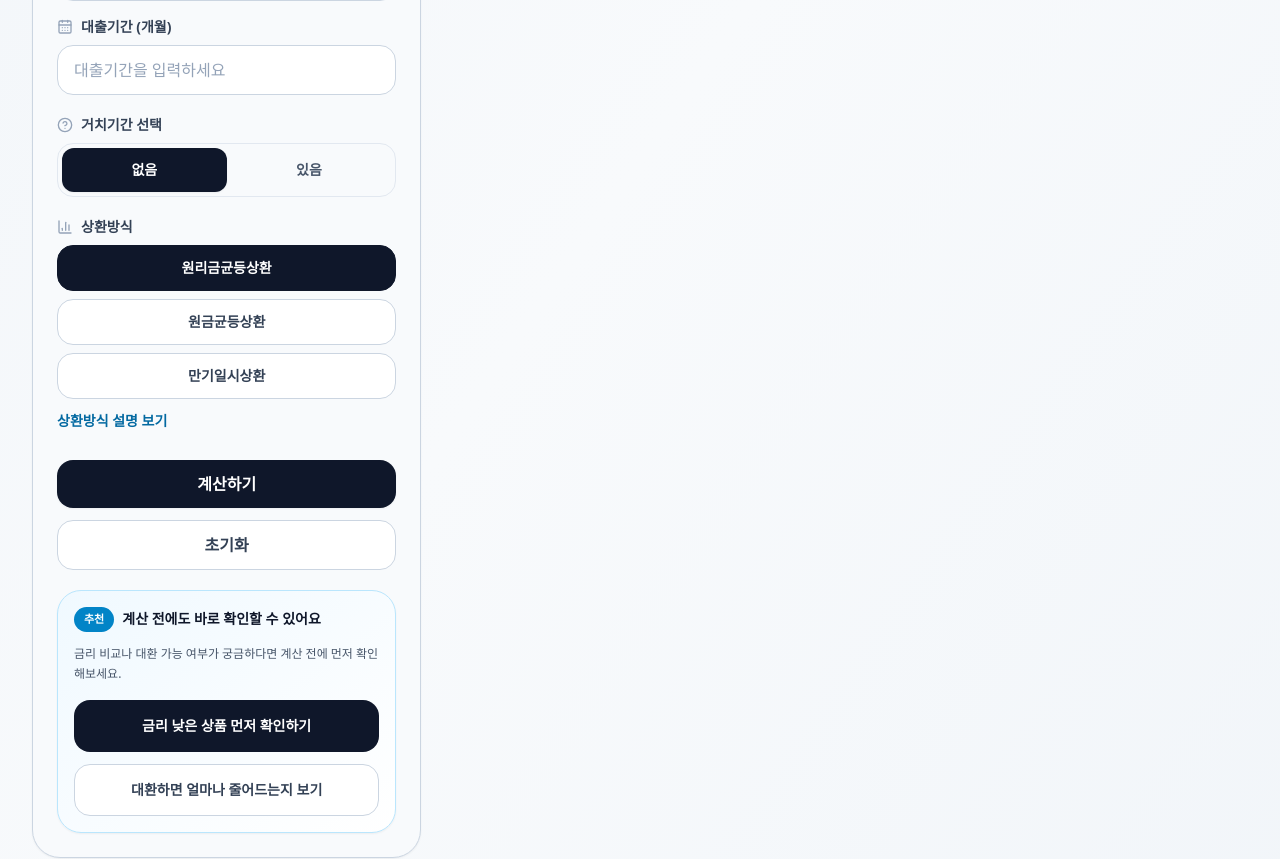
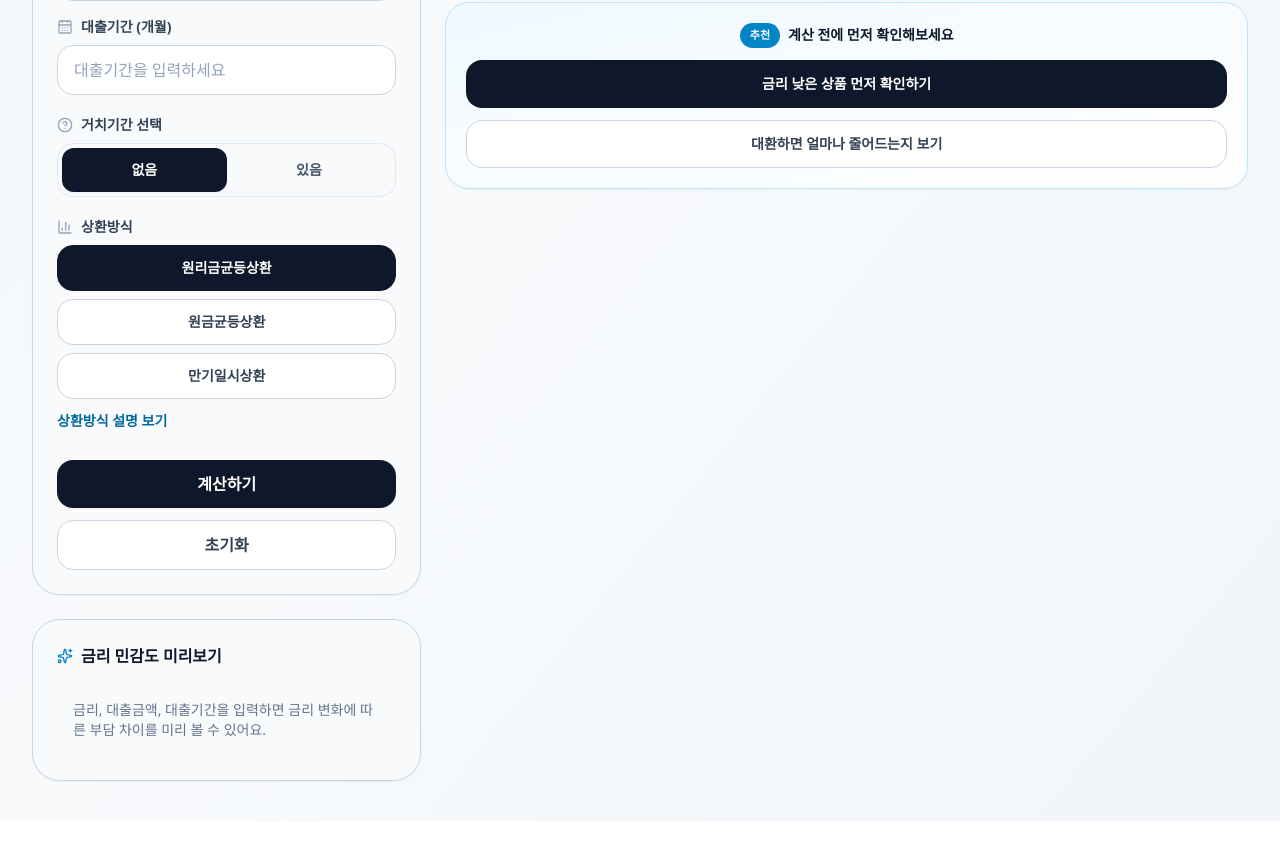
Before and after one commit to jabg31002000-sketch/loan-calculator, a React (Vite) app: page / in a window 1280 px wide. Shown: the part 760-1619 px from the top of the page. After the commit the page ends 1581 px from the top, so only its background shows below. Built offline with nearby package versions, Linux system fonts and the light colour scheme.

Commit message:
CTA 위치 수정 완료

```diff
--- a/src/LoanCalculatorRedesign.jsx
+++ b/src/LoanCalculatorRedesign.jsx
@@ -1030,39 +1030,6 @@ export default function LoanCalculatorRedesign() {
                     </button>
                   </div>
 
-<div className="rounded-3xl border border-sky-200 bg-gradient-to-br from-sky-50 to-white p-4 shadow-sm">
-  <div className="mb-3 flex items-center gap-2">
-    <span className="inline-flex rounded-full bg-sky-600 px-2.5 py-1 text-[11px] font-bold text-white">
-      추천
-    </span>
-    <p className="text-sm font-semibold text-slate-900">
-      계산 전에도 바로 확인할 수 있어요
-    </p>
-  </div>
-
-  <p className="mb-4 text-xs leading-5 text-slate-600">
-    금리 비교나 대환 가능 여부가 궁금하다면 계산 전에 먼저 확인해보세요.
-  </p>
-
-  <div className="grid grid-cols-1 gap-3">
-    <a
-      href="/loan-compare"
-      onClick={() => trackCtaClick("rate_compare_precalc")}
-      className="inline-flex min-h-[52px] items-center justify-center rounded-2xl bg-slate-900 px-4 py-3 text-sm font-bold text-white transition duration-150 hover:bg-slate-800 hover:shadow-md active:scale-[0.98] active:translate-y-[1px]"
-    >
-      금리 낮은 상품 먼저 확인하기
-    </a>
-
-    <a
-      href="/refinance-guide"
-      onClick={() => trackCtaClick("refinance_saving_precalc")}
-      className="inline-flex min-h-[52px] items-center justify-center rounded-2xl border border-slate-300 bg-white px-4 py-3 text-sm font-bold text-slate-700 transition duration-150 hover:bg-slate-50 hover:shadow-md active:scale-[0.98] active:translate-y-[1px]"
-    >
-      대환하면 얼마나 줄어드는지 보기
-    </a>
-  </div>
-</div>
-
                   {error && (
                     <div className="rounded-2xl border border-rose-200 bg-rose-50 px-4 py-3 text-sm font-medium text-rose-700">
                       {error}
@@ -1110,6 +1077,7 @@ export default function LoanCalculatorRedesign() {
 
           <main className="space-y-6 xl:col-span-8">
             {!result || !submittedInput ? (
+  <>
     <div className="flex min-h-[420px] items-center justify-center rounded-[28px] border border-dashed border-slate-300 bg-white/70 p-10 text-center shadow-sm">
       <div>
         <div className="mx-auto mb-4 flex h-16 w-16 items-center justify-center rounded-full bg-sky-50">
@@ -1121,6 +1089,38 @@ export default function LoanCalculatorRedesign() {
         </p>
       </div>
     </div>
+
+    <div className="mt-6">
+  <div className="w-full rounded-3xl border border-sky-200 bg-gradient-to-br from-sky-50 to-white p-5 shadow-sm">
+        <div className="mb-3 flex items-center justify-center gap-2">
+          <span className="inline-flex rounded-full bg-sky-600 px-2.5 py-1 text-[11px] font-bold text-white">
+            추천
+          </span>
+          <p className="text-sm font-semibold text-slate-900">
+            계산 전에 먼저 확인해보세요
+          </p>
+        </div>
+
+        <div className="grid gap-3">
+          <a
+            href="/loan-compare"
+            onClick={() => trackCtaClick("rate_compare_precalc")}
+            className="flex h-12 items-center justify-center rounded-2xl bg-slate-900 text-sm font-bold text-white"
+          >
+            금리 낮은 상품 먼저 확인하기
+          </a>
+
+          <a
+            href="/refinance-guide"
+            onClick={() => trackCtaClick("refinance_precalc")}
+            className="flex h-12 items-center justify-center rounded-2xl border border-slate-300 bg-white text-sm font-bold text-slate-700"
+          >
+            대환하면 얼마나 줄어드는지 보기
+          </a>
+        </div>
+      </div>
+    </div>
+  </>
 ) : (
   <>
                 {recommendation && (
```
Lines whose indentation alone changed are shown as unchanged.
